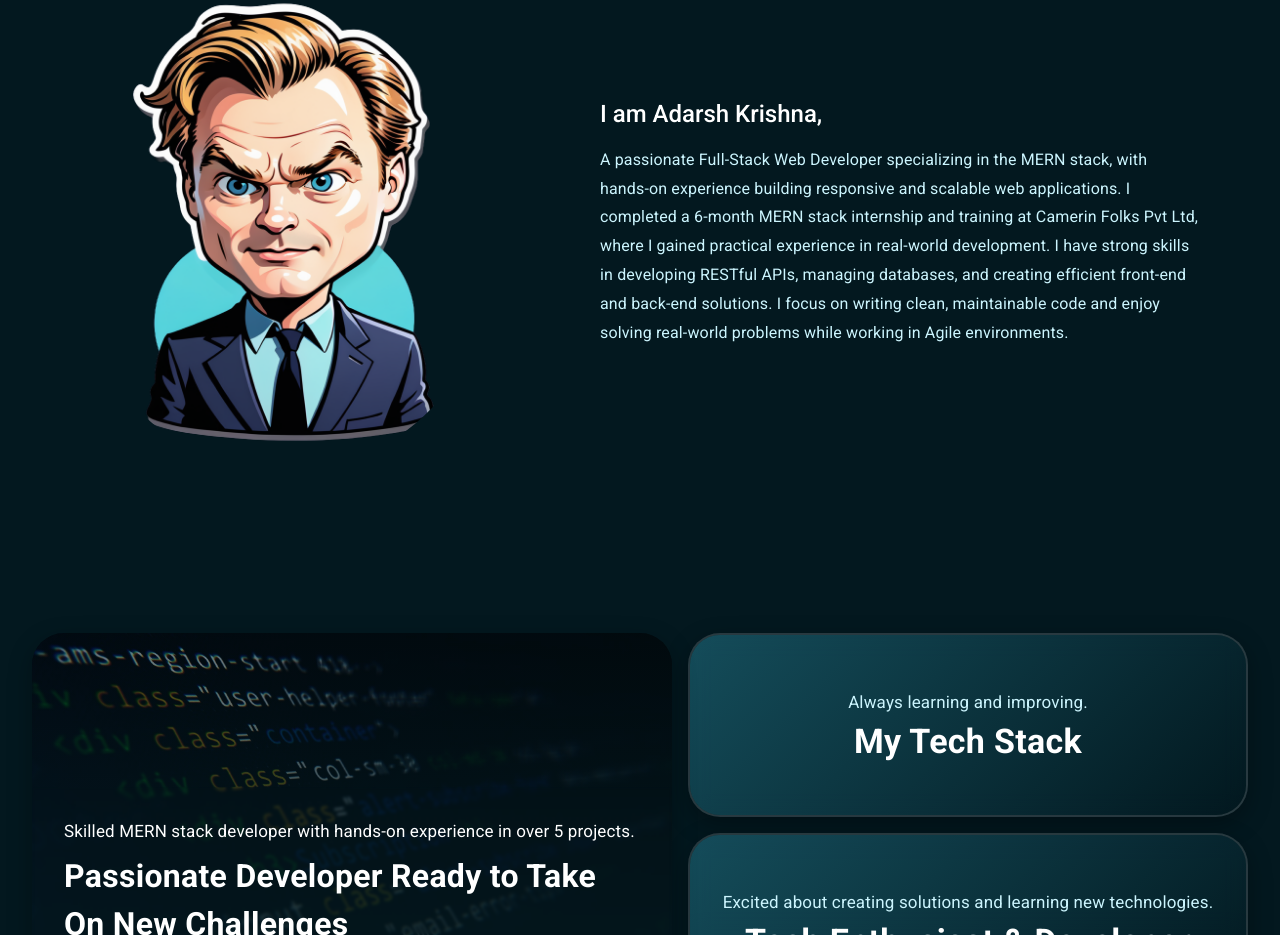
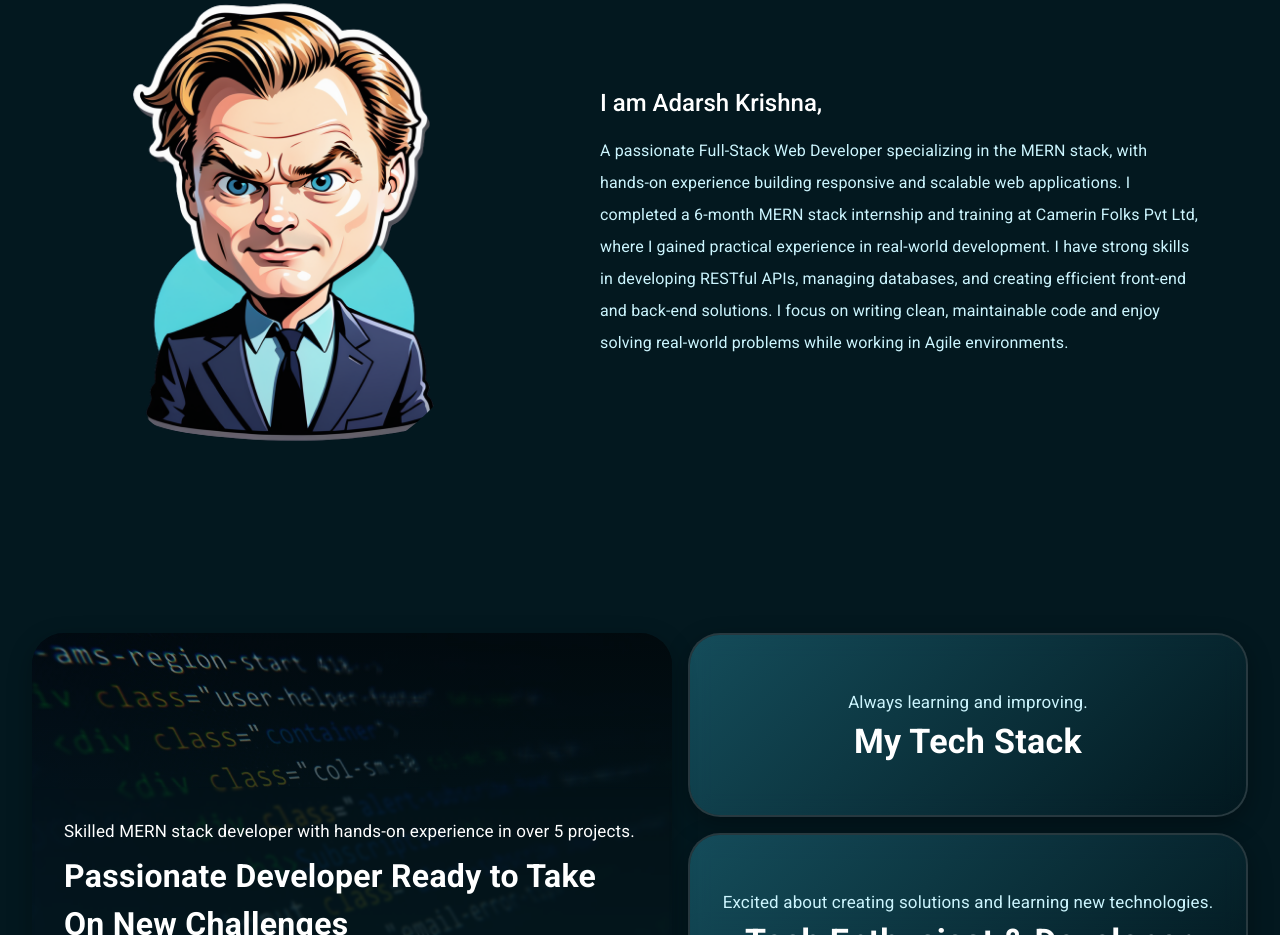
Before and after one commit to AdarshKrishnaaaaa/Porfolio, a React (Vite) app: page / in a window 1280 px wide. Shown: the part 1080-2015 px from the top of the page. Built offline with nearby package versions, Linux system fonts and the light colour scheme; no server answers; the database is empty.

Commit message:
Edited some portions in About.

```diff
--- a/src/Components/About-1.jsx
+++ b/src/Components/About-1.jsx
@@ -76,7 +76,7 @@ const About = () => {
                 variant="body1"
                 sx={{
                   mt: 2,
-                  lineHeight: 1.8,
+                  lineHeight: 2,
                   color: "#CCF5FE",
                   textAlign: { xs: "center", sm: "center", lg: "start" },
                 }}
```
